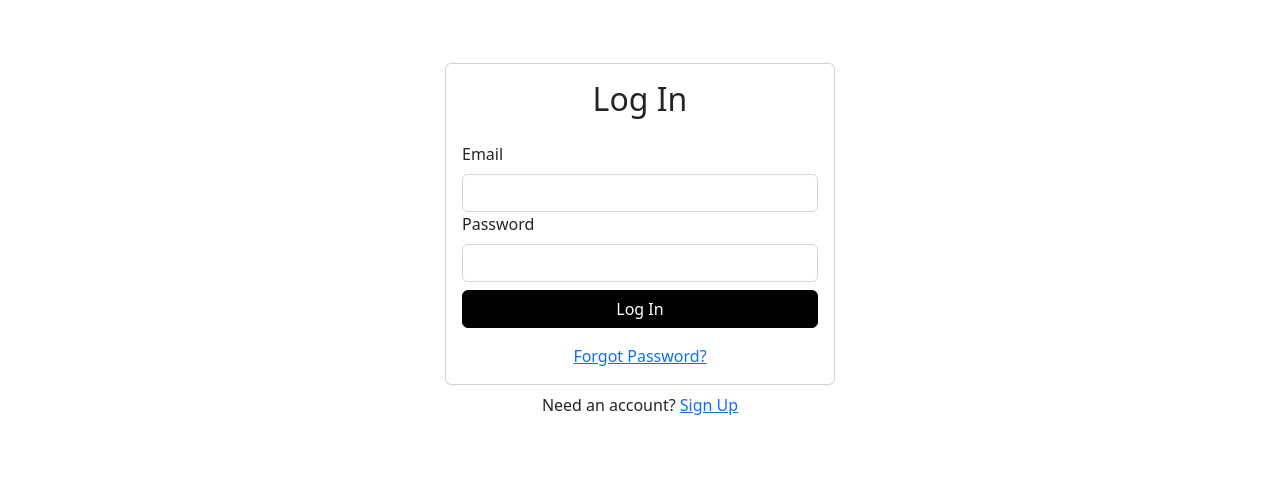
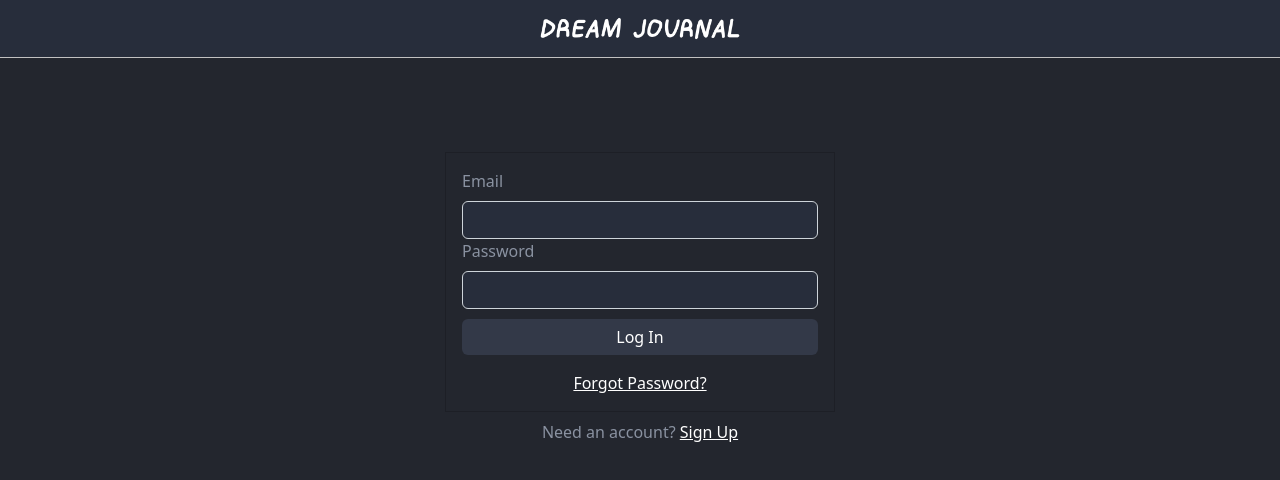
Before and after one commit to Andrea-Galindo/dream-journal, a React (Create React App) app: page / in a window 1280 px wide. Shown: the top 480 px of the page. Built offline with nearby package versions, Linux system fonts and the light colour scheme; no server answers.

Commit message:
added style to login component

```diff
--- a/src/App.js
+++ b/src/App.js
@@ -8,7 +8,6 @@ import ProtectedRoute from "./pages/ProtectedRoute";
 import NewDream from "./pages/NewDream";
 import Settings from "./pages/Settings";
 import ListDreamsPage from "./pages/ListDreamsPage";
-import EditDreamPage from "./pages/EditDreamPage";
 
 function App() {
   return (
@@ -30,14 +29,6 @@ function App() {
             element={
               <ProtectedRoute>
                 <NewDream />
-              </ProtectedRoute>
-            }
-          ></Route>
-           <Route
-            path="/editdream"
-            element={
-              <ProtectedRoute>
-                <EditDreamPage />
               </ProtectedRoute>
             }
           ></Route>
--- a/src/components/Dream.jsx
+++ b/src/components/Dream.jsx
@@ -6,7 +6,8 @@ import { Link } from "react-router-dom";
 // import { FaRegEdit } from "react-icons/fa";
 // import "../styles/Dream.css";
 // import EditDream from "./EditDream";
-import ViewDream from "./ViewDream";
+
+import EditDream from "./EditDream";
 
 const Dream = ({
   id,
@@ -26,7 +27,7 @@ const Dream = ({
             <Card.Body>
               <Card.Title>{title}</Card.Title>
               <Card.Text>{date}</Card.Text>
-              <ViewDream
+              <EditDream
                 id={id}
                 date={date}
                 title={title}
--- a/src/components/EditDream.jsx
+++ b/src/components/EditDream.jsx
@@ -3,6 +3,9 @@ import { Modal, Card, Button, Form, Container } from "react-bootstrap";
 import { FaRegEdit } from "react-icons/fa";
 import { db } from "../firebase";
 import { updateDoc, doc } from "firebase/firestore";
+import { useNavigate } from "react-router-dom";
+
+
 
 function EditDream({
   id,
@@ -13,8 +16,9 @@ function EditDream({
   uid,
   peopleandplaces,
   onUpdate,
-  onDelete
+  onDelete,
 }) {
+
   // firebase update doc in collection "dreams"
   const updateDream = async (id) => {
     const dreamDoc = doc(db, "dreams", id);
@@ -27,7 +31,7 @@ function EditDream({
     };
     await updateDoc(dreamDoc, newFields);
   };
-
+  const navigate = useNavigate()
   const [dateRef, setDateRef] = useState(date);
   const [titleRef, setTitleRef] = useState(title);
   const [descriptionRef, setDescriptionRef] = useState(description);
@@ -38,15 +42,20 @@ function EditDream({
   const handleClose = () => setShow(false);
   const handleShow = () => setShow(true);
 
+  const handleOnDelete = (id) => {
+    onDelete(id);
+    navigate("/dreams");
+  };
+
   return (
     <>
       <Button variant="primary" onClick={handleShow}>
-        Update
+        View
       </Button>
 
       <Modal show={show} onHide={handleClose}>
         <Modal.Header closeButton>
-          <Modal.Title>Update Dream</Modal.Title>
+          <Modal.Title>{title}</Modal.Title>
         </Modal.Header>
         <Modal.Body>
           <Container className="d-flex align-items-center justify-content-center mt-3">
@@ -56,7 +65,7 @@ function EditDream({
                   <Form
                     onSubmit={(e) => {
                       e.preventDefault();
-                      handleClose()
+                      handleClose();
                       onUpdate(
                         id,
                         dateRef,
@@ -123,6 +132,14 @@ function EditDream({
           <button form="edit-dream" variant="primary">
             save
           </button>
+          <button
+            className="delete-btn"
+            onClick={() => handleOnDelete(id)}
+            form="edit-dream"
+            variant="primary"
+          >
+            delete
+          </button>
         </Modal.Footer>
       </Modal>
     </>
--- /dev/null
+++ b/src/components/Header.jsx
@@ -0,0 +1,13 @@
+import React from "react";
+import title from "../assets/title.png";
+import "../styles/Header.css"
+
+const Header = () => {
+  return (
+    <div>
+      <img className="header-title" src={title} alt="title" />
+    </div>
+  );
+};
+
+export default Header;
--- a/src/components/ViewDream.jsx
+++ /dev/null
@@ -1,96 +0,0 @@
-import React, { useState } from "react";
-import { Modal, Card, Button, Form, Container, Alert } from "react-bootstrap";
-// import "../styles/ViewDream.css";
-import { useNavigate } from "react-router-dom";
-import { Link } from "react-router-dom";
-
-function ViewDream({
-  id,
-  date,
-  title,
-  description,
-  feelings,
-  peopleandplaces,
-  onUpdate,
-  onDelete,
-}) {
-  const navigate = useNavigate();
-  const [show, setShow] = useState(false);
-
-  const handleClose = () => setShow(false);
-  const handleShow = () => setShow(true);
-
-  const handleOnDelete = (id) => {
-    onDelete(id);
-    navigate("/dreams");
-  };
-
-  return (
-    <>
-      <Button className="view-dream-btn" onClick={handleShow}>
-        view
-      </Button>
-
-      <Modal show={show} scrollable={true} onHide={handleClose}>
-        <Modal.Header closeButton>
-          <Modal.Title>{title}</Modal.Title>
-        </Modal.Header>
-        <Modal.Body>
-          <Container className="d-flex align-items-center justify-content-center mt-3">
-            <div className="w-100" style={{ maxWidth: "600px" }}>
-              <Card>
-                <Card.Body className="modal-dialog-scrollable">
-                  <p>{date}</p>
-                  <Card.Title>Description</Card.Title>
-                  <p>{description}</p>
-                  <Card.Title>People and Places</Card.Title>
-                  <p>{peopleandplaces}</p>
-                  <Card.Title>Feelings</Card.Title>
-                  <p>{feelings}</p>
-                </Card.Body>
-              </Card>
-            </div>
-          </Container>
-        </Modal.Body>
-        <Modal.Footer>
-          <Link
-            to="/editdream"
-            state={{
-              id: id,
-              title: title,
-              date: date,
-              description: description,
-              feelings: feelings,
-              // peopleandplaces: peopleandplaces,
-              onDelete: onDelete,
-              // onUpdate: onUpdate,
-            }}
-          >
-            <button>Edit</button>
-          </Link>
-          {/* <EditDream
-            id={id}
-            date={date}
-            title={title}
-            description={description}
-            feelings={feelings}
-            peopleandplaces={peopleandplaces}
-            onUpdate={onUpdate}
-            onDelete={onDelete}
-          /> */}
-          {/* <button className="btn" onClick={e => window.confirm('sure?') ? onDelete(id) : e.preventDefault()}form="edit-dream" variant="primary"></button> */}
-          <button
-            className="delete-btn"
-            onClick={() => handleOnDelete(id)}
-            form="edit-dream"
-            variant="primary"
-          >
-            delete
-          </button>
-        </Modal.Footer>
-      </Modal>
-    </>
-  );
-}
-
-export default ViewDream;
--- a/src/pages/EditDreamPage.jsx
+++ /dev/null
@@ -1,9 +0,0 @@
-import React from "react";
-import { useLocation } from "react-router-dom";
-import { Container, Card } from "react-bootstrap";
-
-const EditDreamPage = () => {
-  return <div>Dream Page</div>;
-};
-
-export default EditDreamPage;
--- a/src/pages/Login.jsx
+++ b/src/pages/Login.jsx
@@ -2,8 +2,9 @@ import React, { useState } from "react";
 import { Form, Button, Card, Alert, Container } from "react-bootstrap";
 import { Link, useNavigate } from "react-router-dom";
 import { UserAuth } from "../context/AuthContext";
-// import "../styles/Login.css";
-// import Header from "./Header";
+import "../styles/Login.css";
+// import title from "../assets/title.png"
+import Header from "../components/Header";
 
 const Login = () => {
   const [email, setEmail] = useState("");
@@ -18,7 +19,9 @@ const Login = () => {
     setError("");
     try {
       await login(email, password);
-      navigate("/home");
+      // add cache function to store data  about the user
+
+      navigate("/dashboard");
     } catch (e) {
       setError(e.message);
       if (e.message === "Firebase: Error (auth/user-not-found).") {
@@ -35,17 +38,17 @@ const Login = () => {
 
   return (
     <>
-      {/* <div className="page-header">
+      <div className="page-header">
         <Header />
-      </div> */}
+      </div>
       <Container
         className="d-flex align-items-center justify-content-center"
         style={{ minHeight: "60vh" }}
       >
         <div className="w-100" style={{ maxWidth: "390px" }}>
-          <Card>
+          <Card className="login-form">
             <Card.Body>
-              <h2 className="text-center mb-4">Log In</h2>
+              {/* <h2 className="text-center mb-4">Log In</h2> */}
               {error && <Alert variant="danger">{error}</Alert>}
               <Form onSubmit={handleSubmit}>
                 <Form.Group id="email">
@@ -62,7 +65,7 @@ const Login = () => {
                     onChange={(e) => setPassword(e.target.value)}
                   />
                 </Form.Group>
-                <Button className="w-100 mt-2" type="submit">
+                <Button className="w-100 custom-bttn" type="submit">
                   Log In
                 </Button>
               </Form>
--- a/src/styles/Header.css
+++ b/src/styles/Header.css
@@ -1,5 +1,5 @@
 .header-title {
-    width: 220px;
+  width: 200px;
   padding-top: 0 !important;
   padding-bottom: 0 !important;
 }
--- /dev/null
+++ b/src/styles/Login.css
@@ -0,0 +1,46 @@
+body {
+    background-color: rgb(35, 38, 46) !important;
+    color: rgb(138, 146, 161) !important;
+  }
+  .custom-bttn {
+    margin-top: 10px;
+    background-color: rgb(51, 57, 72) !important;
+    border: rgb(51, 57, 72) !important;
+  }
+
+  .page-header {
+    text-align: center;
+    border-bottom: solid 0.5px #c1c1c1;
+    background-color: rgb(39, 45, 59);
+    /* color: rgb(241, 244, 246); */
+    /* padding-top: 0.5em; */
+  }
+
+  .login-form {
+    border-radius: 0 !important;
+    background-color: rgb(35, 38, 46) !important;
+  }
+
+  .form {
+    color: rgb(138, 146, 162) !important;
+  }
+
+  .card-body {
+    color: rgb(138, 146, 161) !important;
+  }
+
+  .text-center {
+    color: rgb(138, 146, 161);
+  }
+
+  a {
+    color: white !important;
+  }
+
+  .form-control {
+    background-color: rgb(39, 45, 59) !important;
+  }
+
+  input {
+    color: white !important;
+  }
```
Also changed, not shown: src/assets/title.png. Lines whose indentation alone changed are shown as unchanged.
